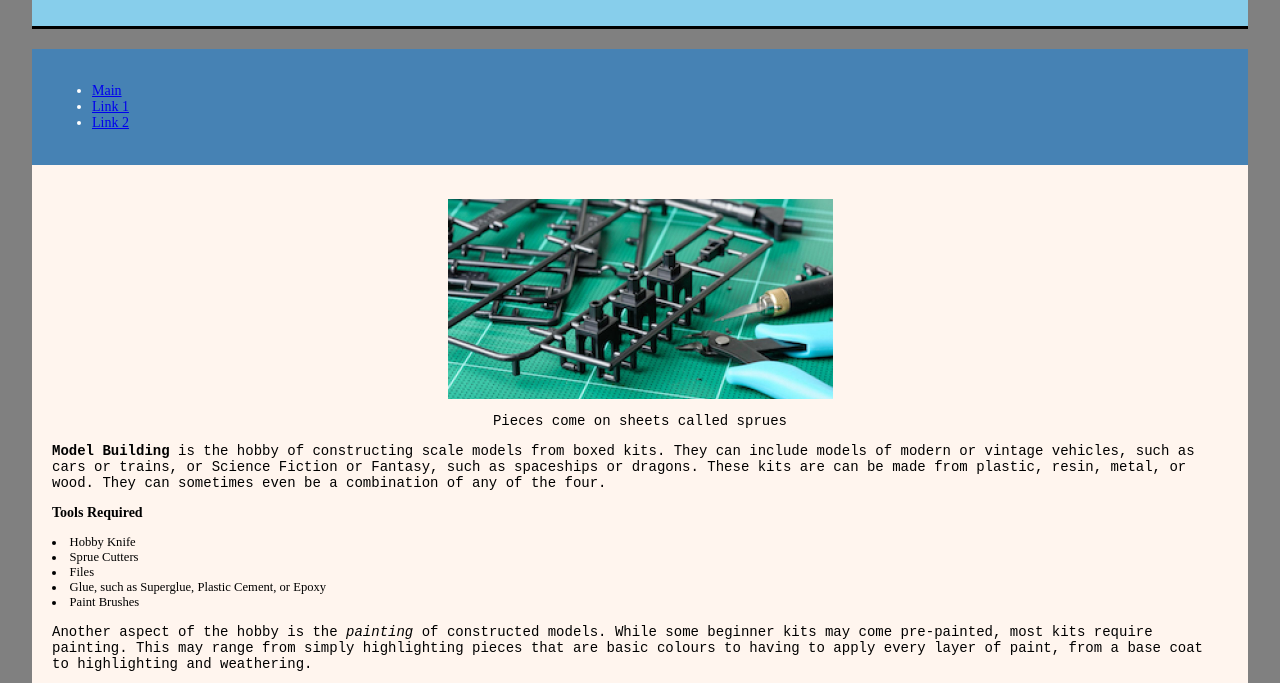
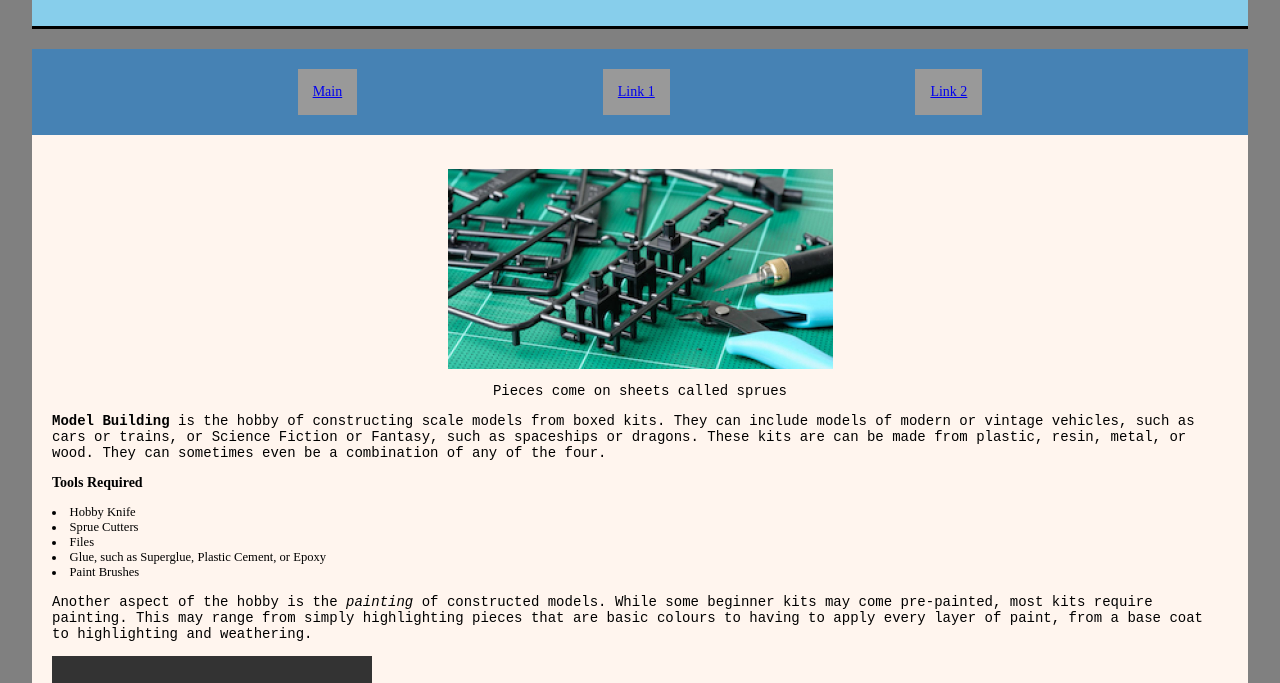
Before and after one commit to DJMurphy88/Site, a plain HTML site: page Index.html in a window 1280 px wide. Shown: the part 82-765 px from the top of the page. Drawn offline with Linux system fonts and the light colour scheme; grey boxes are pictures that could not be loaded.

Commit message:
Layout changes for screen size (2)

```diff
--- a/main.css
+++ b/main.css
@@ -40,14 +40,30 @@ main {
 
 nav {
     background: steelblue;
-    display: flex;
-    flex-direction: row;
+
 }
 
-a.nav-link {
-    padding: 0px 10px;
+ul {
+    display: flex;
+    list-style-type: none;
+    align-items: center;
+    justify-content: space-evenly;
+    padding: 0;
+    margin: 0;
+}
+
+ul li {
+    background: #999;
+    padding: 15px;
+    text-align: center;
 }
 
 footer {
     background: darkgrey;
 }
+
+@media only screen and (max-width: 600px) {
+    ul {
+     flex-direction: column;
+    }
+  }
```
